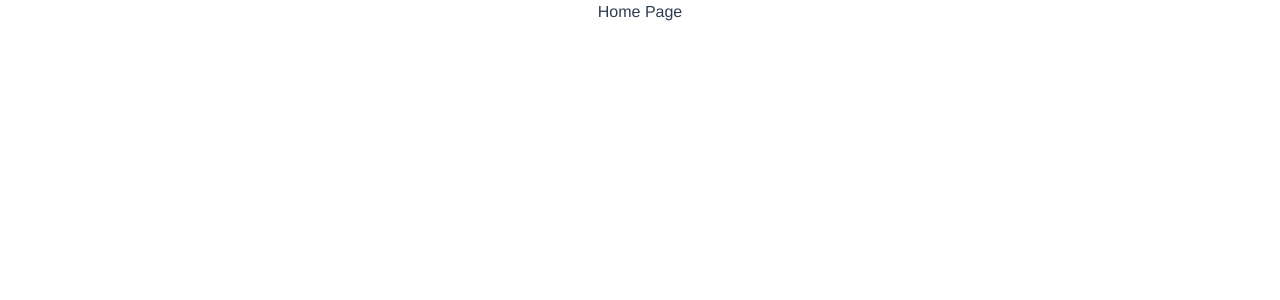
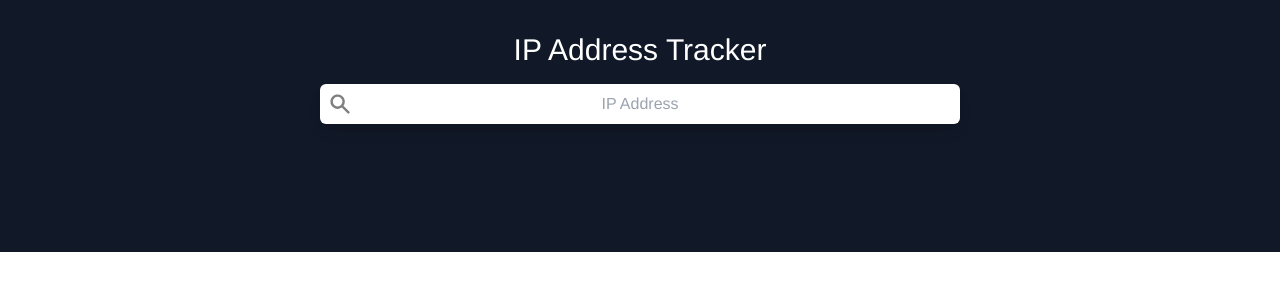
Before and after one commit to tal7aouy/ip-address-tracker, a Vue app: page / in a window 1280 px wide. Shown: the top 300 px of the page. Built offline with nearby package versions, Linux system fonts and the light colour scheme.

Commit message:
create header

```diff
--- a/src/views/Home.vue
+++ b/src/views/Home.vue
@@ -1,4 +1,54 @@
-<template>Home Page</template>
+<template>
+  <div class="flex flex-col h-screen max-h-screen">
+    <div
+      class="
+        flex
+        justify-center
+        relative
+        px-4
+        pt-8
+        pb-32
+        bg-gray-900
+        text-white
+      "
+    >
+      <div class="w-full max-w-screen-sm">
+        <h1 class="text-white text-center text-3xl pb-4">IP Address Tracker</h1>
+        <div class="flex relative">
+          <span class="absolute top-2 left-2">
+            <svg
+              xmlns="http://www.w3.org/2000/svg"
+              class="h-6 w-6"
+              viewBox="0 0 20 20"
+              fill="gray"
+            >
+              <path
+                fill-rule="evenodd"
+                d="M8 4a4 4 0 100 8 4 4 0 000-8zM2 8a6 6 0 1110.89 3.476l4.817 4.817a1 1 0 01-1.414 1.414l-4.816-4.816A6 6 0 012 8z"
+                clip-rule="evenodd"
+              />
+            </svg>
+          </span>
+          <input
+            type="text"
+            class="
+              flex-1
+              py-2
+              px-6
+              text-center
+              rounded-md
+              focus:outline-none
+              text-gray-600
+              font-medium
+              shadow-lg
+            "
+            placeholder="IP Address"
+          />
+        </div>
+      </div>
+    </div>
+  </div>
+</template>
 
 <script>
 export default {}
```
